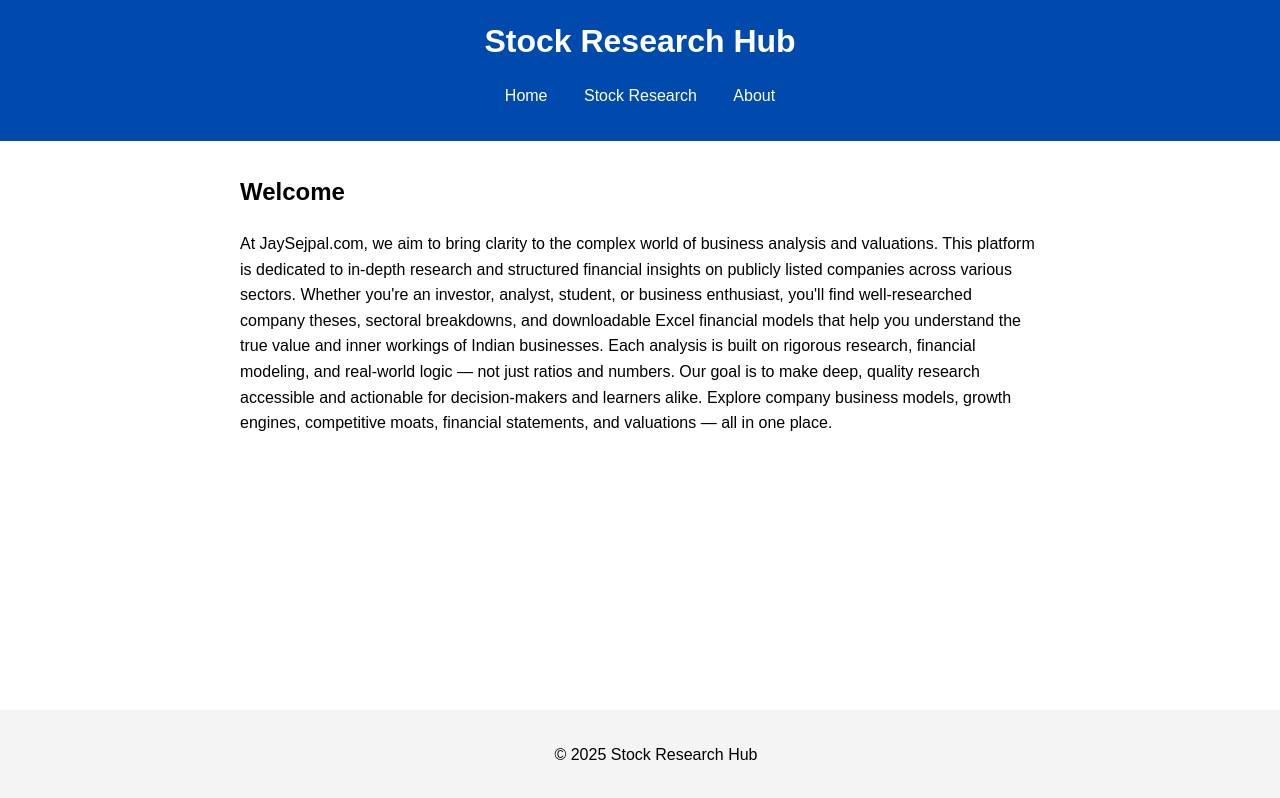
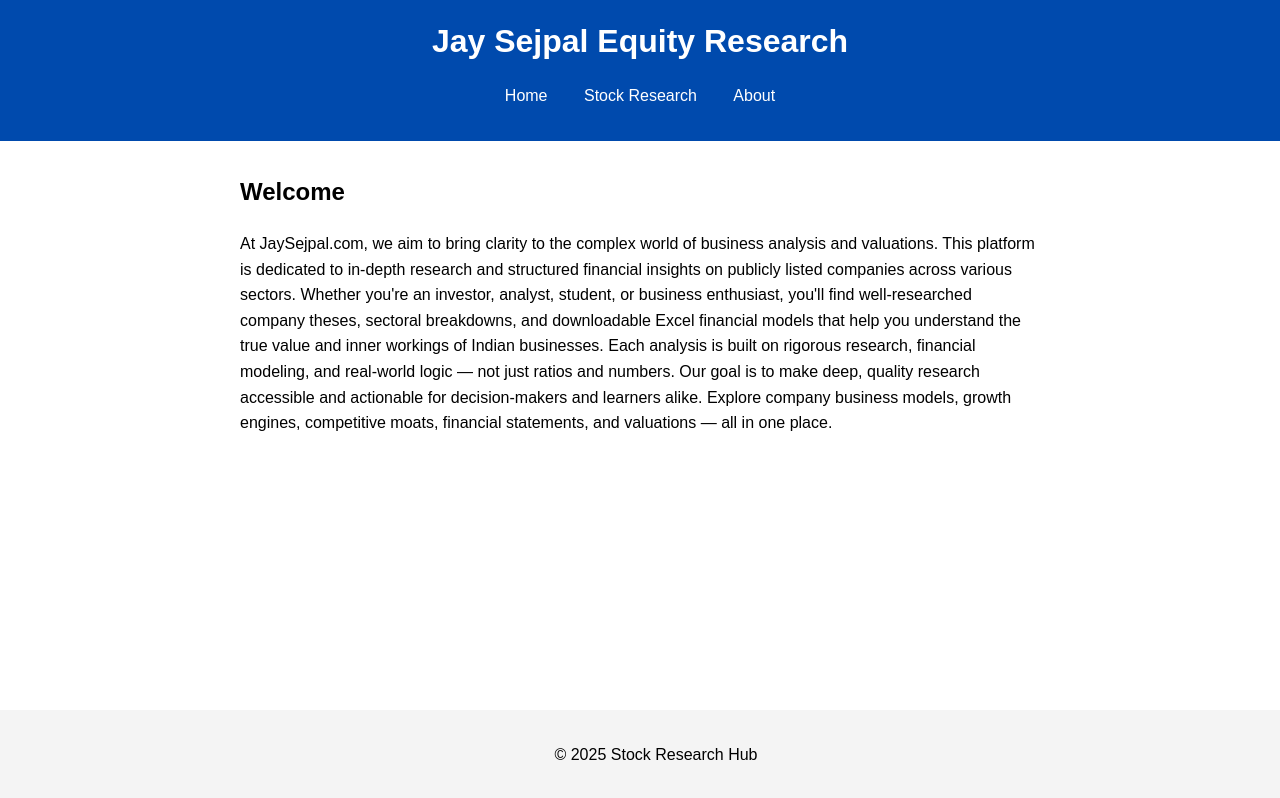
Before and after one commit to JAYSEJPAL-28082004/JAYSEJAL-28082004.github.io, a plain HTML site: page index.html in a window 1280 px wide. Drawn offline with Linux system fonts and the light colour scheme.

Commit message:
Add files via upload

```diff
--- a/index.html
+++ b/index.html
@@ -3,12 +3,12 @@
 <head>
     <meta charset="UTF-8">
     <meta name="viewport" content="width=device-width, initial-scale=1.0">
-    <title>Stock Research Hub</title>
+    <title>Jay Sejpal Equity Research</title>
     <link rel="stylesheet" href="styles.css">
 </head>
 <body>
     <header>
-        <h1>Stock Research Hub</h1>
+        <h1>Jay Sejpal Equity Research</h1>
         <nav>
             <ul>
                 <li><a href="index.html">Home</a></li>
```
Also changed, not shown: about.html (+1 -1 lines), research.html (+1 -1 lines).
